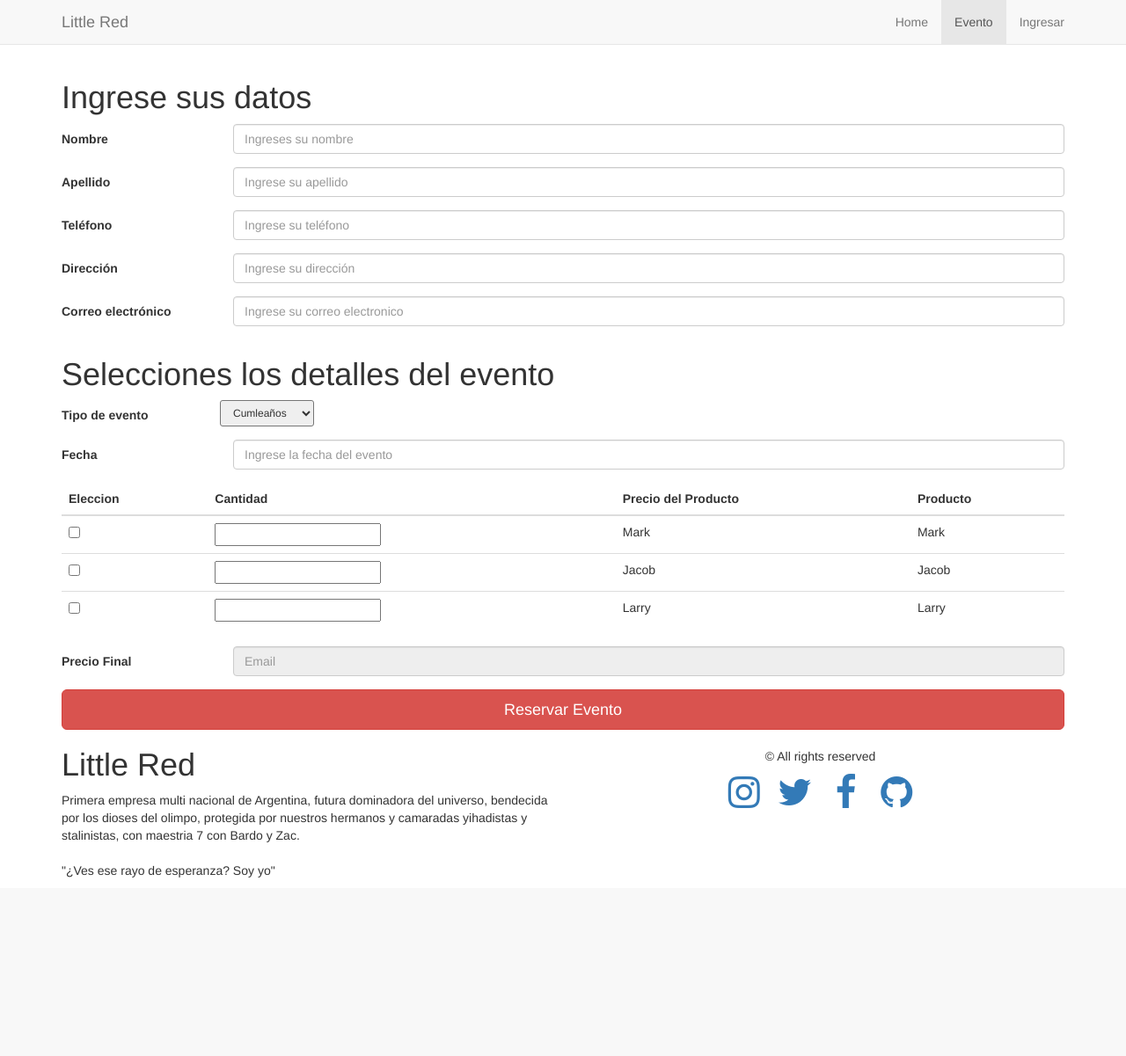
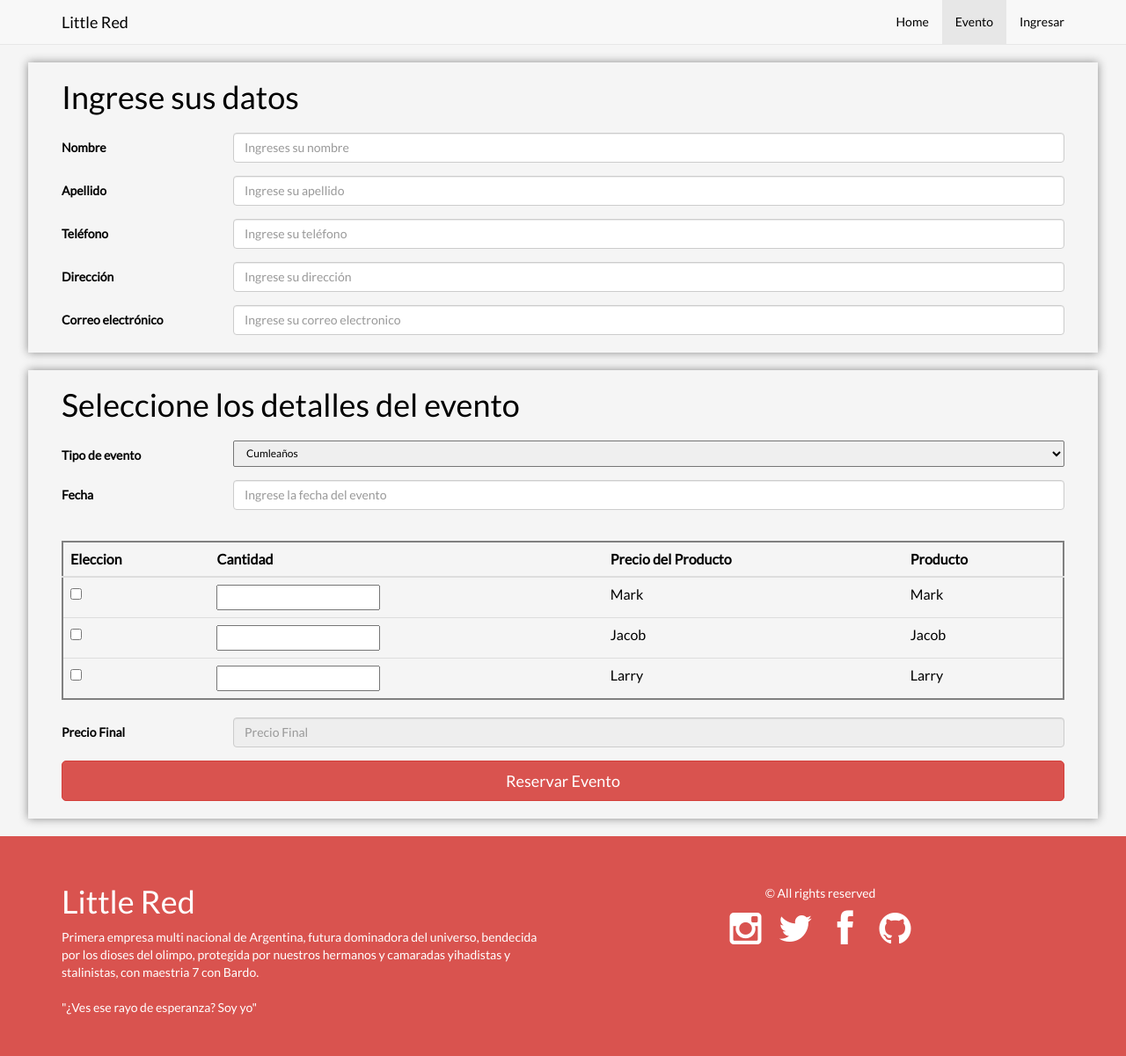
Before and after one commit to ZurdoDaltonico/LittleRed, a CodeIgniter app: page /pagina/index.php/evento/cevento in a window 1280 px wide. Shown: the whole page at 88% size. Before the commit the page ends 998 px from the top, so only its background shows below. Run offline with CodeIgniter, Linux system fonts and the light colour scheme; some libraries are stand-ins or nearby versions; some web fonts are replaced.

Commit message:
LR 02 - Página Evento y Login CSS

```diff
--- a/application/views/evento/vEvento.php
+++ b/application/views/evento/vEvento.php
@@ -1,11 +1,15 @@
-<!DOCTYPE html>
+<?php
+defined('BASEPATH') OR exit('No direct script access allowed');
+http://localhost/index.php/js/jquery.min.js
+?>
 <html><head>
     <meta charset="utf-8">
     <meta name="viewport" content="width=device-width, initial-scale=1">
-    <script type="text/javascript" src="http://cdnjs.cloudflare.com/ajax/libs/jquery/2.0.3/jquery.min.js"></script>
-    <script type="text/javascript" src="http://netdna.bootstrapcdn.com/bootstrap/3.3.4/js/bootstrap.min.js"></script>
-    <link href="http://cdnjs.cloudflare.com/ajax/libs/font-awesome/4.3.0/css/font-awesome.min.css" rel="stylesheet" type="text/css">
-    <link href="http://pingendo.github.io/pingendo-bootstrap/themes/default/bootstrap.css" rel="stylesheet" type="text/css">
+    <script type="text/javascript" src="http://localhost/js/jquery.min.js"></script>
+    <script type="text/javascript" src="http://localhost/js/bootstrap.min.js"></script>
+    <link href="http://localhost/css/font-awesome.min.css" rel="stylesheet" type="text/css">
+    <link href="http://localhost/css/bootstrap.css" rel="stylesheet" type="text/css">
+    <link href="http://localhost/css/styleE.css" rel="stylesheet" type="text/css">
   </head><body>
     <div class="navbar navbar-default navbar-static-top">
       <div class="container">
@@ -32,12 +36,12 @@
         </div>
       </div>
     </div>
-    <div class="section">
+    <div class="sectionDatos">
       <div class="container">
         <div class="row">
           <div class="col-md-12">
             <h1>Ingrese sus datos</h1>
-            <form action="http://localhost:8080/pagina/index.php/cevento/guardar" method="POST" class="form-horizontal" role="form">
+            <form action="http://localhost:80/pagina/index.php/cevento/guardar" method="POST" class="form-horizontal" role="form">
               <div class="form-group">
                 <div class="col-sm-2">
                   <label for="inputEmail3" class="control-label">Nombre</label>
@@ -83,11 +87,13 @@
         </div>
       </div>
     </div>
-    <div class="section">
+
+
+    <div class="sectionEvento">
       <div class="container">
         <div class="row">
           <div class="col-md-12">
-            <h1>Selecciones los detalles del evento</h1>
+            <h1>Seleccione los detalles del evento</h1>
             <form class="form-horizontal" role="form">
               <div class="form-group">
                 <div class="col-sm-2">
@@ -152,7 +158,7 @@
                 </tr>
               </tbody>
             </table>
-            <form class="form-horizontal" role="form"><div class="form-group has-feedback"><div class="col-sm-2"><label for="inputEmail3" class="control-label">Precio Final<br></label></div><div class="col-sm-10"><input type="email" class="form-control" id="inputEmail3" placeholder="Email" disabled="disabled"></div></div></form><a class="btn btn-block btn-danger btn-lg">Reservar Evento</a>
+            <form class="form-horizontal" role="form"><div class="form-group has-feedback"><div class="col-sm-2"><label for="inputEmail3" class="control-label">Precio Final<br></label></div><div class="col-sm-10"><input type="email" class="form-control" id="inputEmail3" placeholder="Precio Final" disabled="disabled"></div></div></form><a class="btn btn-block btn-danger btn-lg">Reservar Evento</a>
           </div>
         </div>
       </div>
@@ -163,7 +169,7 @@
             <h1>Little Red</h1>
             <p>Primera empresa multi nacional de Argentina, futura dominadora del universo,
               bendecida por los dioses del olimpo, protegida por nuestros hermanos y
-              camaradas yihadistas y stalinistas, con maestria 7 con Bardo y Zac.&nbsp;
+              camaradas yihadistas y stalinistas, con maestria 7 con Bardo.&nbsp;
               <br>
               <br>"¿Ves ese rayo de esperanza? Soy yo"</p>
           </div>
--- a/application/views/vIndex.php
+++ b/application/views/vIndex.php
@@ -10,8 +10,8 @@
         <script type="text/javascript" src="js\jquery.min.js"></script>
         <script type="text/javascript" src="js\bootstrap.min.js"></script>
         <link href="css\font-awesome.min.css" rel="stylesheet" type="text/css">
-        <link href="css\bootstrap.css"" rel="stylesheet" type="text/css">
-        <link href="css\style.css"" rel="stylesheet" type="text/css">
+        <link href="css\bootstrap.css" rel="stylesheet" type="text/css">
+        <link href="css\style.css" rel="stylesheet" type="text/css">
         <title>Eventos Little Red</title>
         <link rel="icon" href="">
     </head><body>
--- /dev/null
+++ b/css/styleE.css
@@ -0,0 +1,35 @@
+body{
+	background-color: whitesmoke;
+}
+
+.sectionDatos, .sectionEvento{
+	/*margin-top: 20px;*/
+	width: 95%;
+    margin: 20px auto;
+    box-shadow: 0px 0px 10px #888888;
+}
+
+.sectionDatos{
+	height: 330px;
+}
+
+.sectionDatos h1{
+	margin: 20px auto;
+}
+
+.sectionEvento h1{
+	margin: 20px auto;
+}
+
+.input-sm{
+	margin: 0px 15px;
+	width: 945px;
+}
+
+.sectionEvento .col-md-12{
+	margin-bottom: 20px;
+}
+
+.table{
+	border: 2px solid gray;
+}
```
Also changed, not shown: application/views/login/vlogin.php (+6 -5 lines), css/styleL.css (added, +35 -0 lines).
